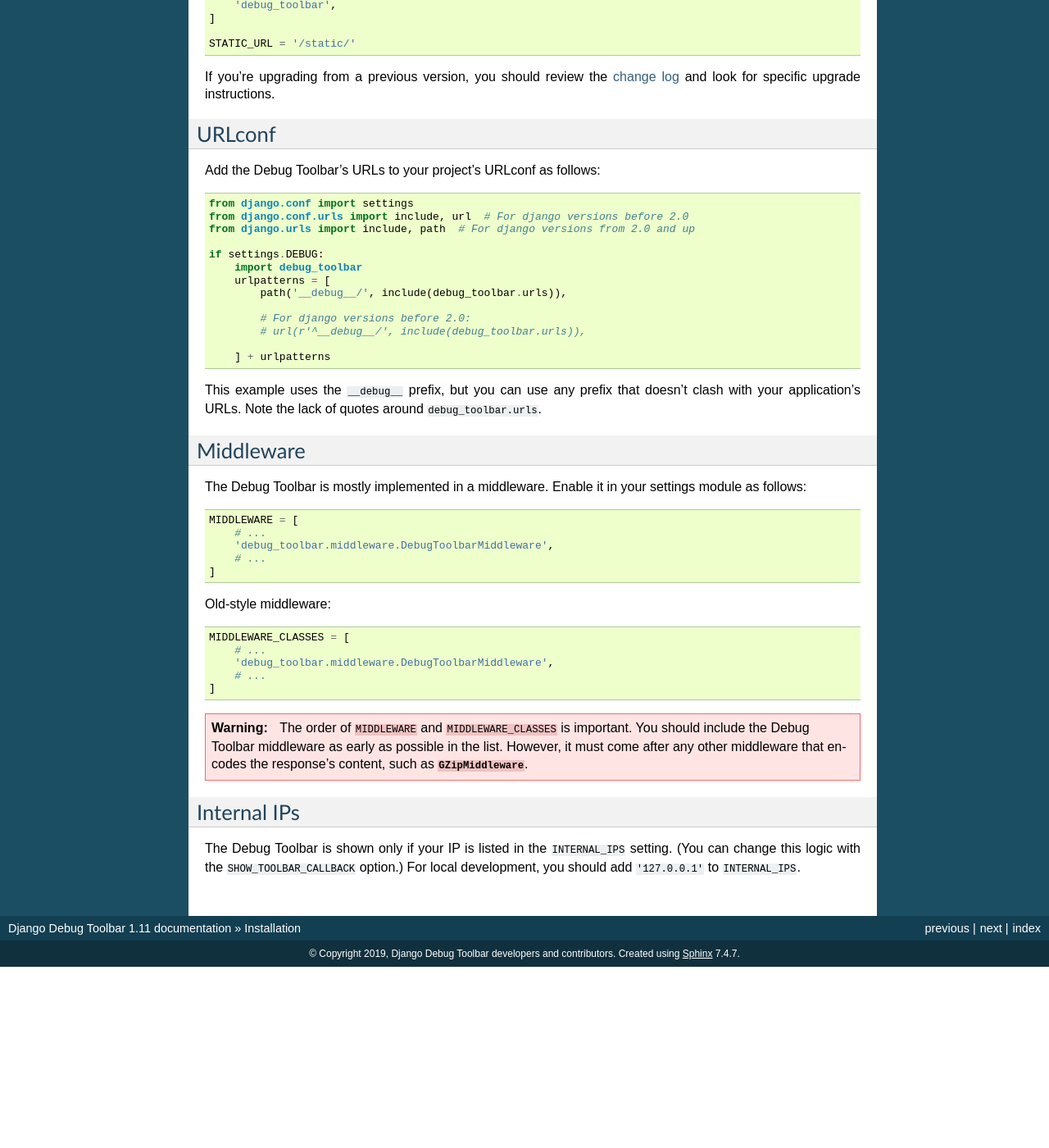
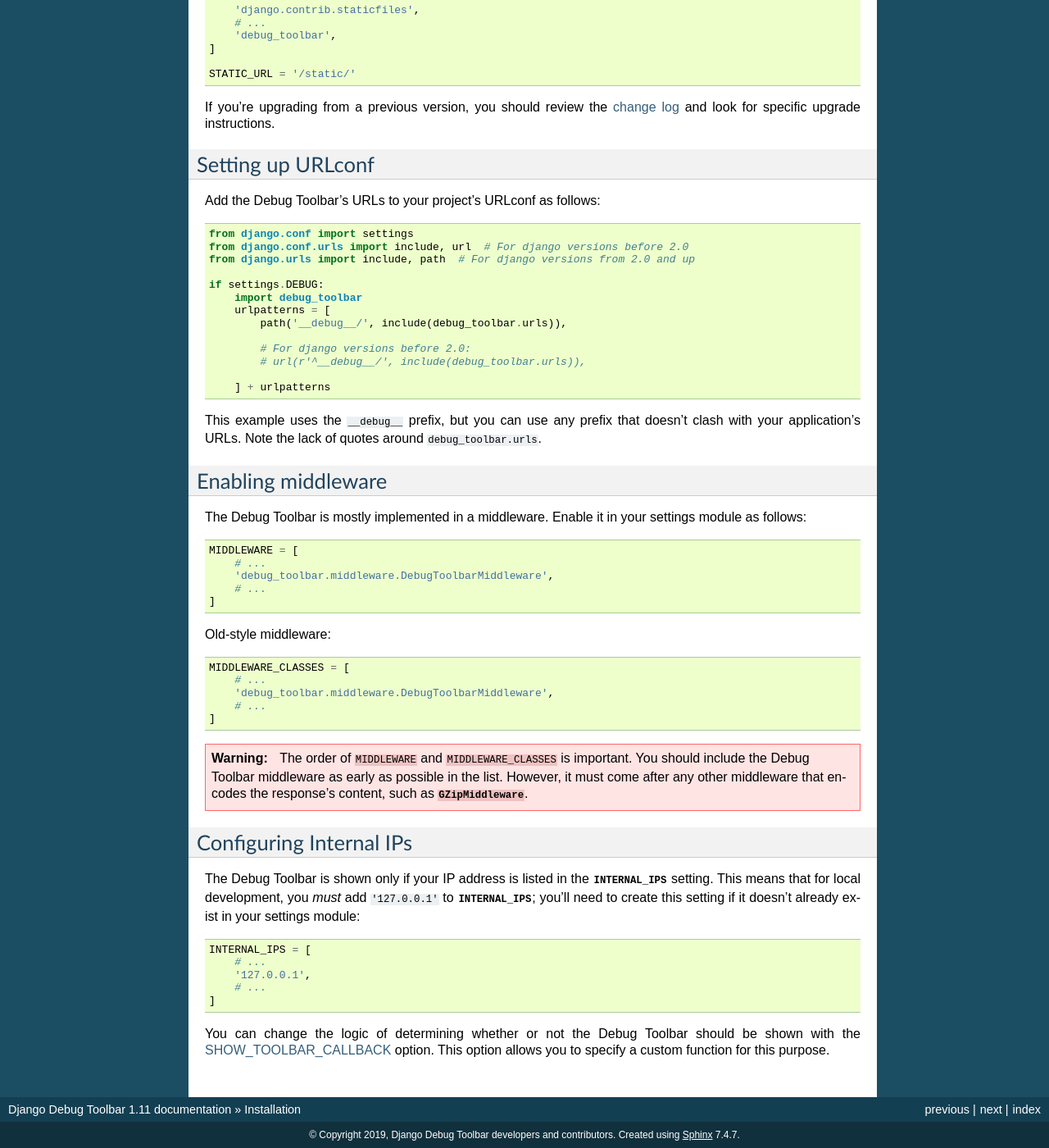
Before and after one commit to jazzband/django-debug-toolbar, a Sphinx documentation site: the page built from docs/installation.rst, in a window 1280 px wide and 1400 px high, scrolled down 555 px. Shown: the whole window at 82% size. Built offline with Sphinx 7.4.7, drawn with Linux system fonts in a browser that asks for light colours; before the commit the page ends 1734 px from its top, so only the background shows below that; some of the changed text lies outside the part shown.

Commit message:
Expand installation documentation
This adds clearer explanations of installing Debug Toolbar, in
particularly the process of setting up INTERNAL_IPS, including
linking to the relevant documentation in the Django docs and linking to
Debug Toolbar's own option in that section.

```diff
--- a/docs/conf.py
+++ b/docs/conf.py
@@ -275,3 +275,14 @@
 # -- Options for Read the Docs --------------------------------------------
 
 RTD_NEW_THEME = True
+
+
+def setup(app):
+    """ Configure documentation via Sphinx extension
+    """
+    # Add the :setting: role for intersphinx linking to Django's docs
+    app.add_crossref_type(
+        directivename="setting",
+        rolename="setting",
+        indextemplate="pair: %s; setting",
+    )
--- a/docs/configuration.rst
+++ b/docs/configuration.rst
@@ -99,6 +99,8 @@
 
   If changed to ``True``, the toolbar will be collapsed by default.
 
+.. _SHOW_TOOLBAR_CALLBACK:
+
 * ``SHOW_TOOLBAR_CALLBACK``
 
   Default: ``'debug_toolbar.middleware.show_toolbar'``
--- a/docs/installation.rst
+++ b/docs/installation.rst
@@ -1,5 +1,8 @@
 Installation
 ============
+
+Each of the following steps needs to be configured for the Debug Toolbar to be
+fully functional.
 
 Getting the code
 ----------------
@@ -37,8 +40,8 @@
 If you're upgrading from a previous version, you should review the
 :doc:`change log <changes>` and look for specific upgrade instructions.
 
-URLconf
--------
+Setting up URLconf
+------------------
 
 Add the Debug Toolbar's URLs to your project's URLconf as follows::
 
@@ -60,8 +63,8 @@
 doesn't clash with your application's URLs. Note the lack of quotes around
 ``debug_toolbar.urls``.
 
-Middleware
-----------
+Enabling middleware
+-------------------
 
 The Debug Toolbar is mostly implemented in a middleware. Enable it in your
 settings module as follows::
@@ -88,10 +91,21 @@
     response's content, such as
     :class:`~django.middleware.gzip.GZipMiddleware`.
 
-Internal IPs
-------------
+Configuring Internal IPs
+------------------------
 
-The Debug Toolbar is shown only if your IP is listed in the ``INTERNAL_IPS``
-setting. (You can change this logic with the ``SHOW_TOOLBAR_CALLBACK``
-option.) For local development, you should add ``'127.0.0.1'`` to
-``INTERNAL_IPS``.
+The Debug Toolbar is shown only if your IP address is listed in the
+:django:setting:`INTERNAL_IPS` setting.  This means that for local
+development, you *must* add ``'127.0.0.1'`` to :django:setting:`INTERNAL_IPS`;
+you'll need to create this setting if it doesn't already exist in your
+settings module::
+
+   INTERNAL_IPS = [
+       # ...
+       '127.0.0.1',
+       # ...
+   ]
+
+You can change the logic of determining whether or not the Debug Toolbar
+should be shown with the :ref:`SHOW_TOOLBAR_CALLBACK <SHOW_TOOLBAR_CALLBACK>`
+option.  This option allows you to specify a custom function for this purpose.
```
